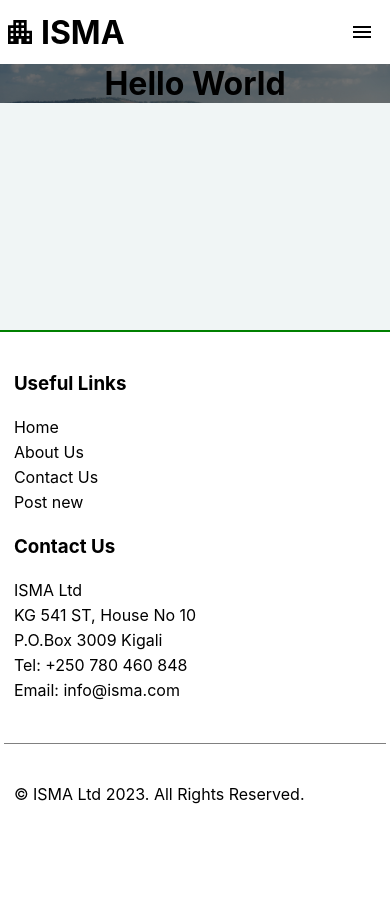
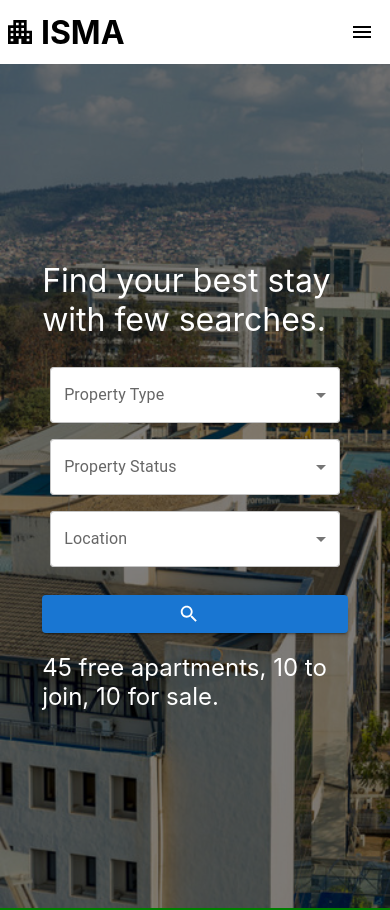
Before and after one commit to hirwajeaneric/apartment-sharing-web-app, a React (Create React App) app: page / in a window 390 px wide. Shown: the top 910 px of the page. Before the commit the page ends 844 px from the top, so only its background shows below. Built offline with nearby package versions, Linux system fonts and the light colour scheme.

Commit message:
Responsive banner done

```diff
--- /dev/null
+++ b/src/components/forms/SearchForm.jsx
@@ -0,0 +1,107 @@
+import React, { useState } from 'react'
+import {SearchFromContainer} from '../styled-components/formsStyledComponent';
+import { Button, FormControl, FormHelperText, InputLabel, MenuItem, Select } from '@mui/material';
+import { GridSearchIcon } from '@mui/x-data-grid';
+import { CustomFormControlOne } from '../styled-components/generalComponents';
+
+export default function SearchForm() {
+    const [propertyType, setPropertyType] = useState('');
+    const [status, setStatus] = useState('');
+    const [location, setLocation] = useState('');
+
+    const handleChangePropertyType = (event) => {
+        setPropertyType(event.target.value);
+    };
+
+    const handleChangeStatus = (event) => {
+        setStatus(event.target.value);
+    };
+
+    const handleChangeLocation = (event) => {
+        setLocation(event.target.value);
+    };
+
+    const executeSearch = e => {
+        e.preventDefault();
+
+        let searchData = {
+            propertyType: propertyType,
+            status: status,
+            location: location,
+        }
+
+        console.log(searchData);
+    }
+
+    return (
+    <SearchFromContainer style={{ margin: '20px 0'}} onSubmit={executeSearch}>
+
+        {/* Property Type  */}
+        <CustomFormControlOne sx={{ m: 1, minWidth: 120 }}>
+            <InputLabel id="property-type">Property Type</InputLabel>
+            <Select
+                labelId="property-type"
+                id="property-type"
+                sx={{ background: 'white' }}
+                value={propertyType}
+                onChange={handleChangePropertyType}
+                label="Property Type"
+            >
+                <MenuItem value="">
+                    <em>None</em>
+                </MenuItem>
+                <MenuItem value={'1 Bedroom Only'}>1 Bedroom Only</MenuItem>
+                <MenuItem value={'1 Bedroom + Living Room'}>1 Bedroom + Living Room</MenuItem>
+                <MenuItem value={'2 Bedrooms + Living Room'}>2 Bedrooms + Living Room</MenuItem>
+                <MenuItem value={'3 Bedroom + Living Room'}>3 Bedroom + Living Room</MenuItem>
+                <MenuItem value={'4 Bedrooms + Living Room'}>4 Bedrooms + Living Room</MenuItem>
+            </Select>
+        </CustomFormControlOne>
+
+        {/* Status  */}
+        <CustomFormControlOne sx={{ m: 1, minWidth: 120 }}>
+            <InputLabel id="property-status">Property Status</InputLabel>
+            <Select
+                labelId="property-status"
+                id="property-status"
+                sx={{ background: 'white' }}
+                value={status}
+                onChange={handleChangeStatus}
+                label="Property Status"
+            >
+                <MenuItem value="">
+                    <em>None</em>
+                </MenuItem>
+                <MenuItem value={'For Sale'}>For Sale</MenuItem>
+                <MenuItem value={'For Rent'}>For Rent</MenuItem>
+                <MenuItem value={'For Share'}>For Share</MenuItem>
+            </Select>
+        </CustomFormControlOne>
+
+        {/* Location  */}
+        <CustomFormControlOne sx={{ m: 1, minWidth: 120 }}>
+            <InputLabel id="location">Location</InputLabel>
+            <Select
+                labelId="location"
+                id="location"
+                sx={{ background: 'white' }}
+                value={location}
+                onChange={handleChangeLocation}
+                label="location"
+            >
+                <MenuItem value="">
+                    <em>None</em>
+                </MenuItem>
+                <MenuItem value={'Kacyiru'}>Kacyiru</MenuItem>
+                <MenuItem value={'Remera'}>Remera</MenuItem>
+                <MenuItem value={'Gikondo'}>Gikondo</MenuItem>
+                <MenuItem value={'Kibagabaga'}>Kibagabaga</MenuItem>
+                <MenuItem value={'Gasabo'}>Gasabo</MenuItem>
+            </Select>
+        </CustomFormControlOne>
+
+        {/* Search Button  */}
+        <Button type='submit' variant="contained" size='large' startIcon={<GridSearchIcon />}></Button>
+    </SearchFromContainer>
+  )
+}
--- a/src/components/sections/Banner.jsx
+++ b/src/components/sections/Banner.jsx
@@ -1,5 +1,6 @@
 import React from 'react'
-import { FullWidthContainer, PageSizedContainer } from '../styled-components/generalComponents'
+import { FullWidthContainer, HeaderOne, HeaderTwo, PageSizedContainer } from '../styled-components/generalComponents'
+import SearchForm from '../forms/SearchForm';
 
 export default function Banner() {
   return (
@@ -10,8 +11,12 @@ export default function Banner() {
           backgroundBlendMode: 'darken',
           backgroundRepeat: 'no-repeat',
       }}>
-      <PageSizedContainer>
-          <h1>Hello World</h1>
+      <PageSizedContainer style={{ height: '100vh' }}>
+          <div style={{ width: '80%'}}>
+            <HeaderOne style={{color: 'white' }}>Find your best stay with few searches.</HeaderOne>
+            <SearchForm />
+            <HeaderTwo style={{color: 'white',}}>45 free apartments, 10 to join, 10 for sale. </HeaderTwo>
+          </div>
       </PageSizedContainer>
     </FullWidthContainer>
   )
--- /dev/null
+++ b/src/components/styled-components/formsStyledComponent.jsx
@@ -0,0 +1,45 @@
+import styled from "styled-components";
+
+export const SearchFromContainer = styled.form`
+    display: flex;
+    flex-direction: row;
+    justify-content: space-between;
+    align-items: center;
+    flex-wrap: nowrap;
+    width: 100%;
+
+    @media (max-width: 1080px) {
+
+    }
+
+    @media (max-width: 768px) {
+        flex-wrap: wrap;
+        button {
+            width: 100%;
+            margin-top: 20px;
+        }
+    }
+
+    @media (max-width: 480px) {
+
+    }
+`;
+
+export const x = styled.div`
+    display: flex;
+    justify-content: center;
+    align-items: center;
+    width: 100vw;
+
+    @media (max-width: 1080px) {
+
+    }
+
+    @media (max-width: 768px) {
+
+    }
+
+    @media (max-width: 480px) {
+
+    }
+`;
--- a/src/components/styled-components/generalComponents.jsx
+++ b/src/components/styled-components/generalComponents.jsx
@@ -1,3 +1,4 @@
+import { FormControl } from '@mui/material';
 import styled from 'styled-components';
 
 export const MainAppContainer = styled.div`
@@ -233,3 +234,82 @@ export const PageDetailsContainer = styled.div`
 
     }
 `;
+
+export const HeaderOne = styled.h1`
+    font-size: 300%;
+    font-weight: 400;
+
+    @media (max-width: 1080px) {
+
+    }
+
+    @media (max-width: 768px) {
+        font-size: 200%;
+    }
+
+    @media (max-width: 480px) {
+
+    }
+`;
+
+export const HeaderTwo = styled.h2`
+    font-weight: 400;
+
+    @media (max-width: 1080px) {
+
+    }
+
+    @media (max-width: 768px) {
+
+    }
+
+    @media (max-width: 480px) {
+
+    }
+`;
+
+export const HeaderThree = styled.h3`
+
+    @media (max-width: 1080px) {
+
+    }
+
+    @media (max-width: 768px) {
+
+    }
+
+    @media (max-width: 480px) {
+
+    }
+`;
+
+export const CustomFormControlOne = styled(FormControl)`
+    width: 25%;
+
+    @media (max-width: 1080px) {
+
+    }
+
+    @media (max-width: 768px) {
+        width: 100%;
+    }
+
+    @media (max-width: 480px) {
+
+    }
+`;
+
+export const CustomFormControl = styled(FormControl)`
+
+    @media (max-width: 1080px) {
+
+    }
+
+    @media (max-width: 768px) {
+
+    }
+
+    @media (max-width: 480px) {
+
+    }
+`;
```
